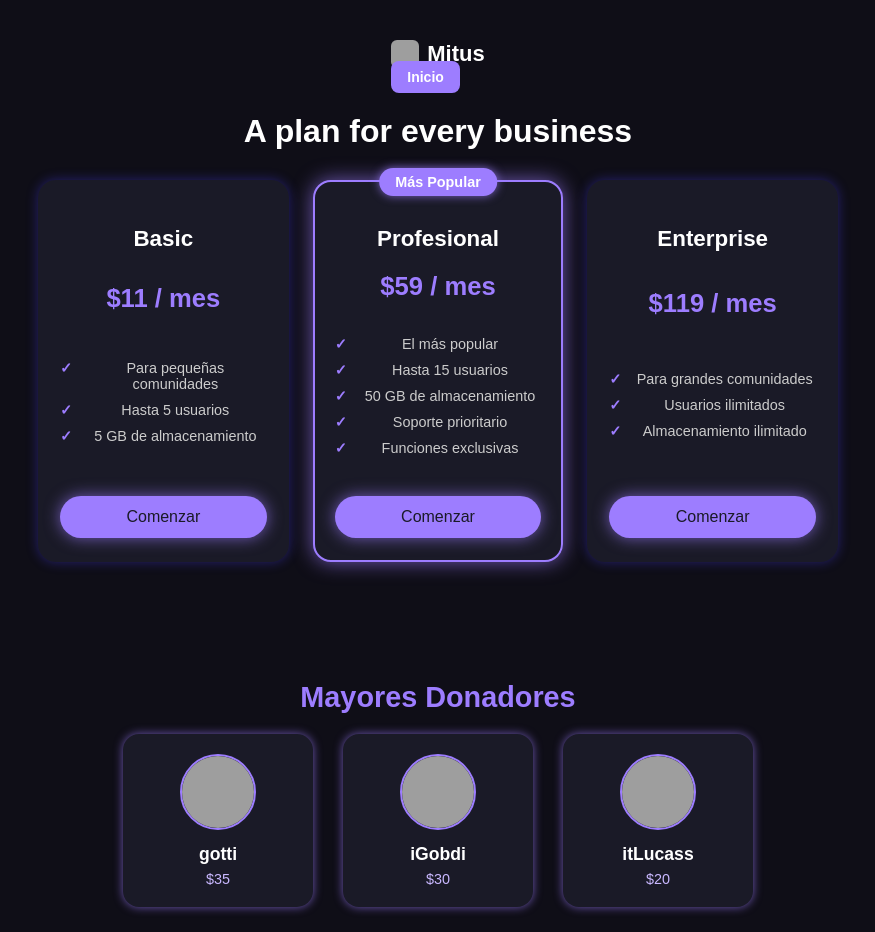
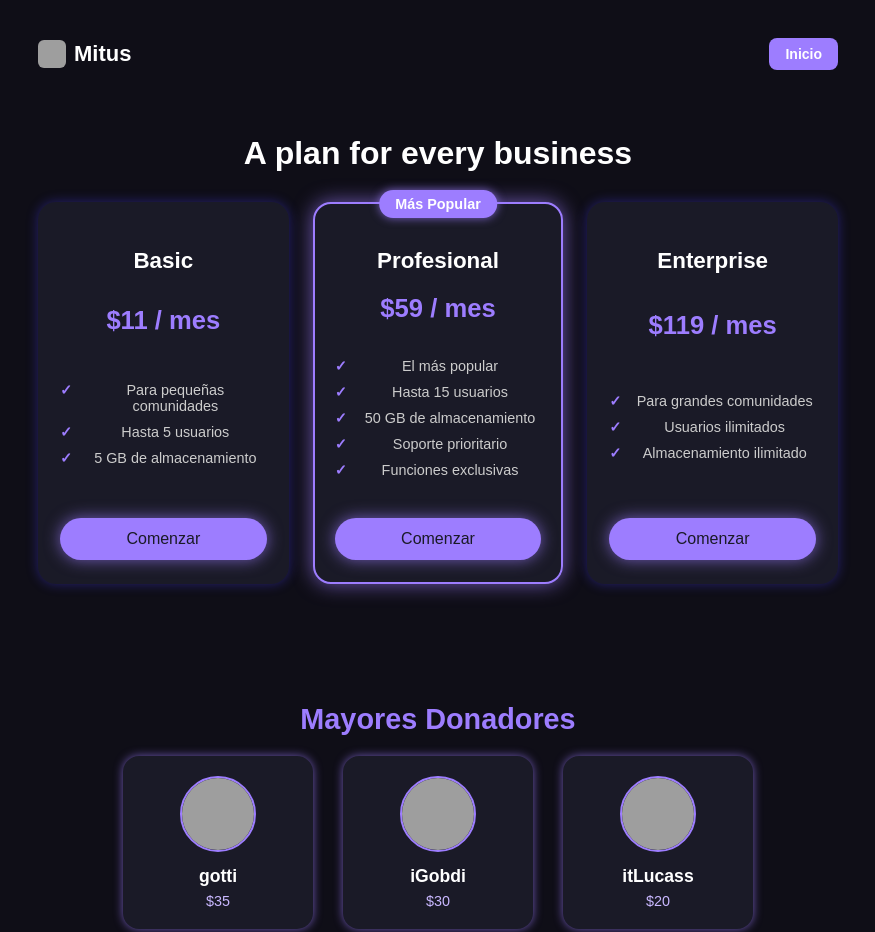
Before and after one commit to insouler/mituswebbot, a plain HTML site: page premium.html in a window 1280 px wide. Shown: the top 932 px of the page, without its empty margins (202-1077 px from the left). Drawn offline with Linux system fonts and the light colour scheme; grey boxes are pictures that could not be loaded.

Commit message:
Actualizo callback.html

```diff
--- a/premium.html
+++ b/premium.html
@@ -6,6 +6,15 @@
   <title>Premium | Mitus</title>
 
   <style>
+    header {
+  width: 100%;
+  max-width: 800px;
+  margin-bottom: 40px;
+  display: flex;
+  justify-content: space-between;
+  align-items: center;
+  padding: 0 10px;
+}
     nav a.inicio-btn {
   text-decoration: none;
   color: #fff;
```
Also changed, not shown: callback.html (added, +30 -0 lines).
